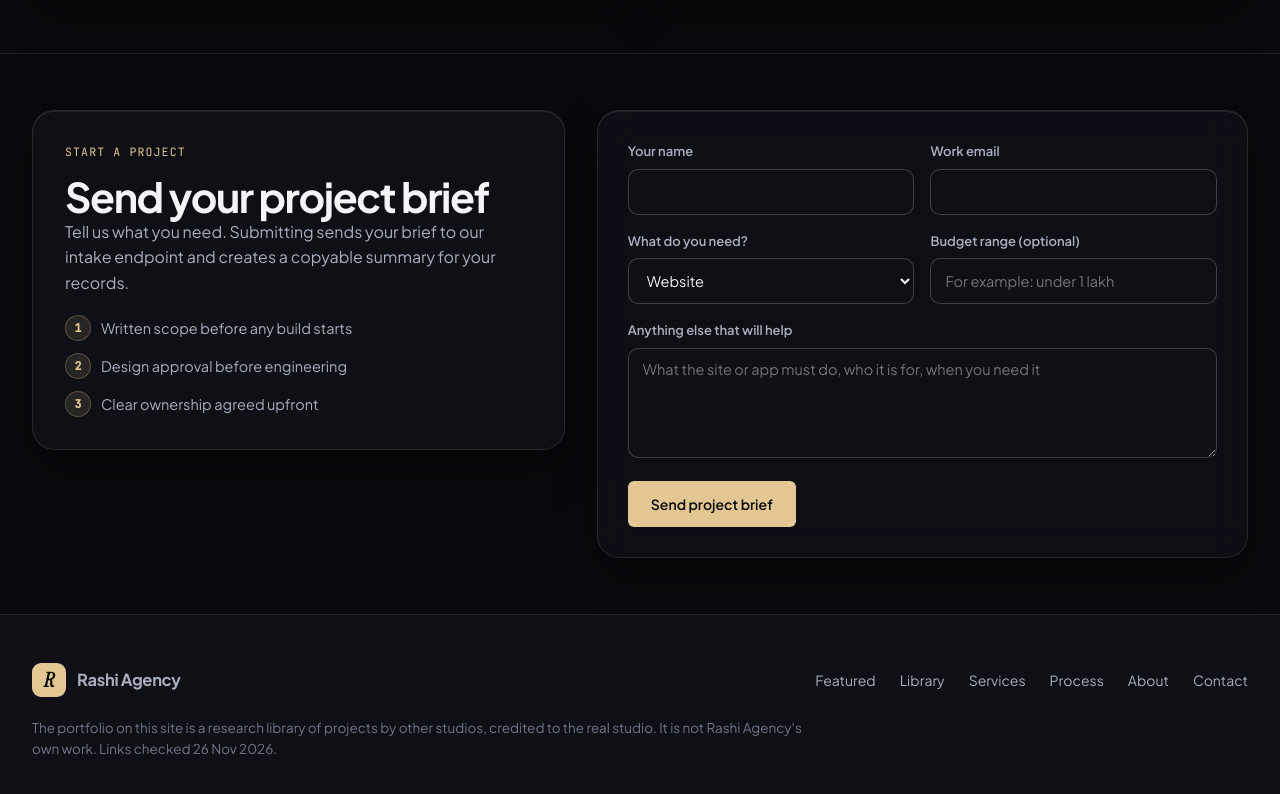
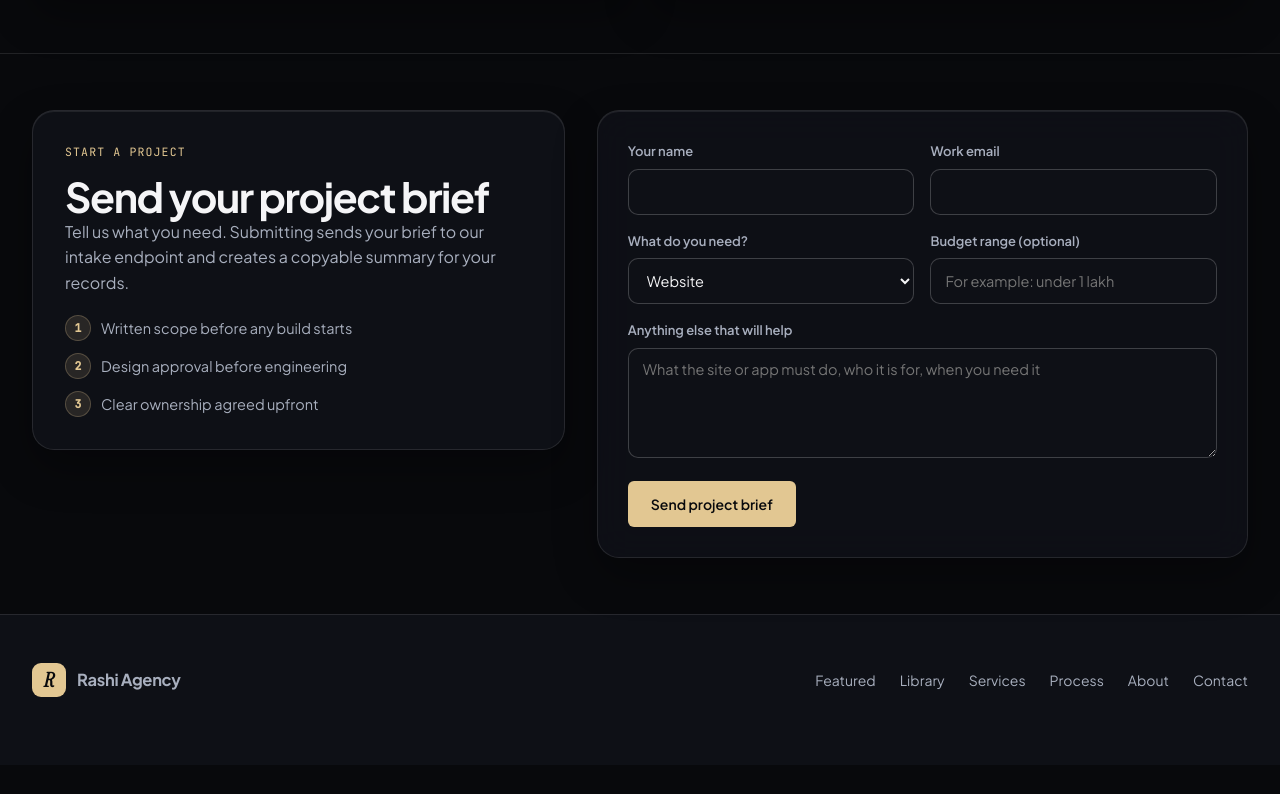
Before and after one commit to Akshu1245/ai-agency, a plain HTML site: page index.html in a window 1280 px wide. Shown: the part 6891-7685 px from the top of the page. After the commit the page ends 7656 px from the top, so only its background shows below. Drawn offline with Linux system fonts and the light colour scheme.

Commit message:
Remove research-library disclaimer line from footer

```diff
--- a/index.html
+++ b/index.html
@@ -1187,7 +1187,6 @@ dialog h3 { font-size: 24px; margin: 18px 0 10px; }
         <a href="#contact">Contact</a>
       </nav>
     </div>
-    <p class="disc">The portfolio on this site is a research library of projects by other studios, credited to the real studio. It is not Rashi Agency's own work. Links checked 26 Nov 2026.</p>
   </div>
 </footer>
 
```
